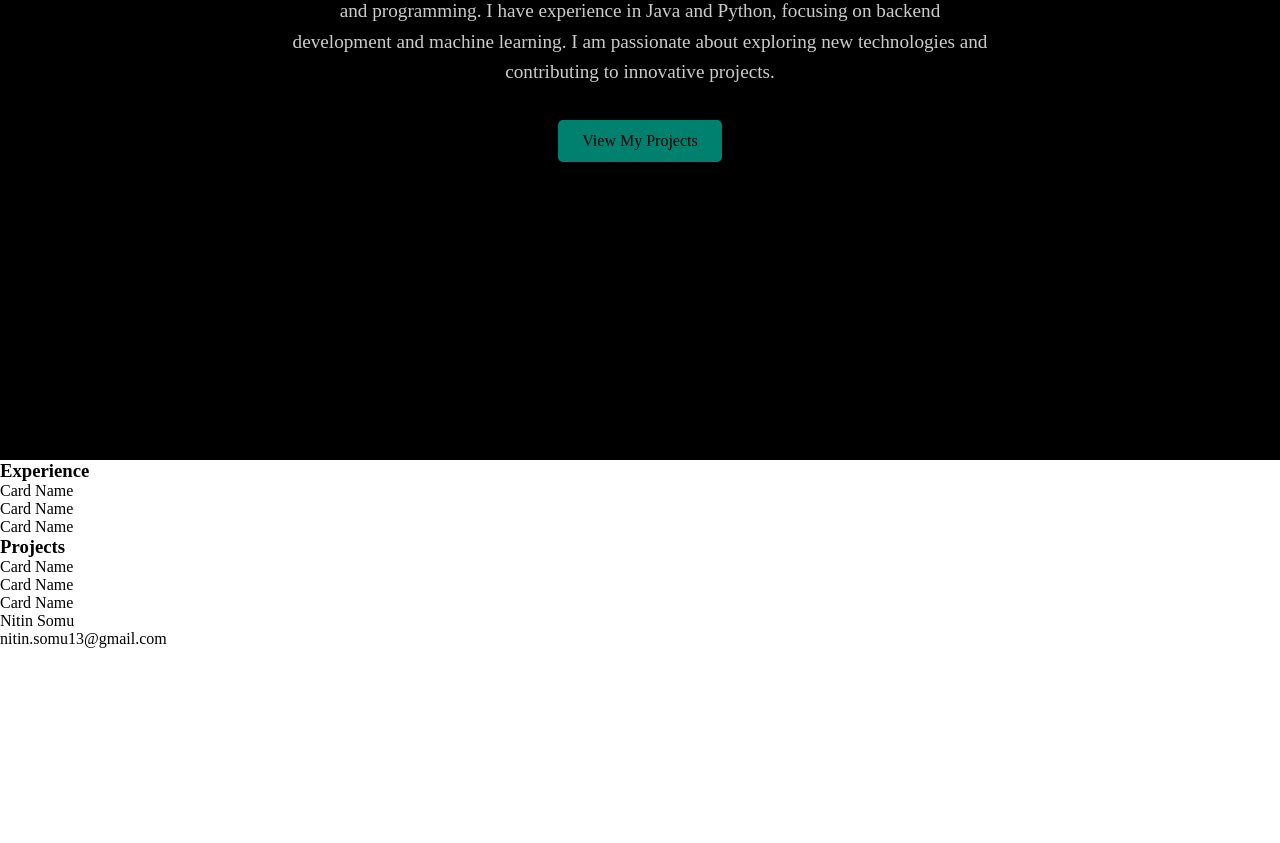
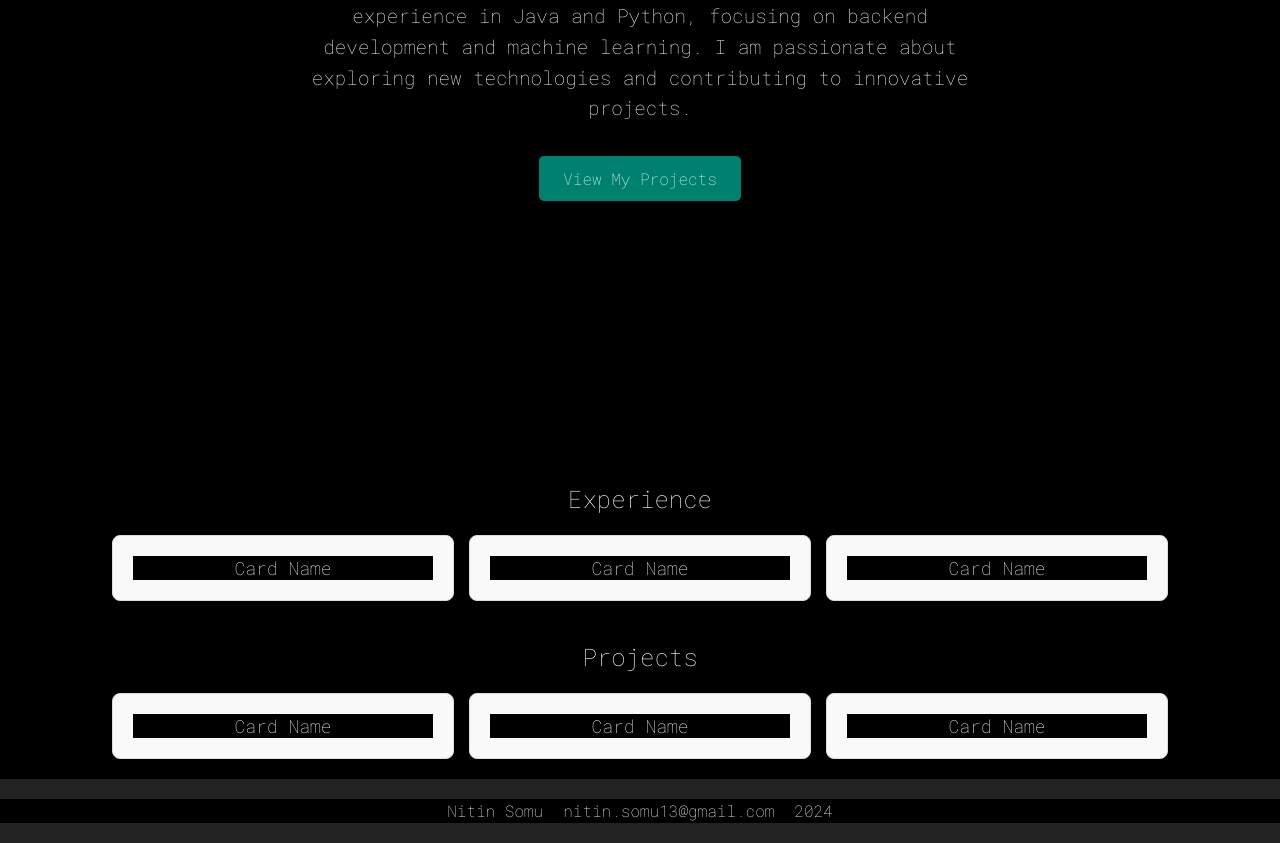
Before and after one commit to nitinsomu/Portfolio-React, a React (Vite) app: page / in a window 1280 px wide. Shown: the part 454-1297 px from the top of the page. Before the commit the page ends 1102 px from the top, so only its background shows below. Built offline with nearby package versions, Linux system fonts and the light colour scheme.

Commit message:
Made changes

```diff
--- a/index.html
+++ b/index.html
@@ -4,6 +4,9 @@
     <meta charset="UTF-8" />
     <meta name="viewport" content="width=device-width, initial-scale=1.0" />
     <title>Nitin Somu</title>
+    <link rel="preconnect" href="https://fonts.googleapis.com">
+    <link rel="preconnect" href="https://fonts.gstatic.com" crossorigin>
+    <link href="https://fonts.googleapis.com/css2?family=Roboto+Mono:ital,wght@0,100..700;1,100..700&display=swap" rel="stylesheet">
   </head>
   <body>
     <div id="root"></div>
--- a/src/components/card.jsx
+++ b/src/components/card.jsx
@@ -2,10 +2,10 @@ import React from "react";
 
 function Card() {
     return (
-        <div>
+        <div className="card">
             <p>Card Name</p>
         </div>
-    )
+    );
 }
 
 export default Card;
--- a/src/components/exp.jsx
+++ b/src/components/exp.jsx
@@ -3,13 +3,15 @@ import Card from "./card";
 
 function Exp() {
     return (
-        <div>
-            <h3>Experience</h3>
-            <Card />
-            <Card />
-            <Card />
+        <div className="container">
+            <h3 className="title">Experience</h3>
+            <div className="card-container">
+                <Card />
+                <Card />
+                <Card />
+            </div>
         </div>
-    )
+    );
 }
 
 export default Exp;
--- a/src/components/footer.jsx
+++ b/src/components/footer.jsx
@@ -1,14 +1,16 @@
 import React from "react";
 
 function Footer() {
+    let year = new Date().getFullYear();
     return (
-        <div>
-        <footer>
-            <p>Nitin Somu</p>
-            <p>nitin.somu13@gmail.com</p>
-        </footer>
+        <div className="footer-container">
+            <footer>
+                <div>Nitin Somu</div>
+                <div>nitin.somu13@gmail.com</div>
+                <div>{year}</div>
+            </footer>
         </div>
-    )
+    );
 }
 
 export default Footer;
--- a/src/components/projects.jsx
+++ b/src/components/projects.jsx
@@ -3,11 +3,13 @@ import Card from "./card";
 
 function Projects() {
     return (
-        <div>
-            <h3>Projects</h3>
-            <Card />
-            <Card />
-            <Card />
+        <div className="container">
+            <h3 className="title">Projects</h3>
+            <div className="card-container">
+                <Card />
+                <Card />
+                <Card />
+            </div>
         </div>
     )
 }
--- a/src/index.css
+++ b/src/index.css
@@ -1,6 +1,12 @@
 * {
     margin: 0;
     padding: 0;
+    font-family: "Roboto Mono", monospace;
+    font-optical-sizing: auto;
+    font-weight: 15;
+    font-style: normal;
+    color: white;
+    background-color: black;
 }
 .navbar {
     display: flex;
@@ -18,7 +24,6 @@
 
 .navbar ul li a {
     text-decoration: none;
-    color: #fff;
     font-size: 1rem;
     padding: 1rem 1rem;
     transition: all 0.3s ease;
@@ -26,7 +31,6 @@
 
 .navbar ul li a:hover {
     background-color: #fff;
-    color: #000;
 }
 
 /* Hero Section Styling */
@@ -35,8 +39,7 @@
     align-items: center;
     justify-content: center;
     min-height: 100vh;
-            background-color: #000; /* Black background */
-            color: #fff; /* White text */
+    background-color: #000;
     text-align: center;
     padding: 2rem;
 }
@@ -45,14 +48,12 @@
     font-size: 3rem;
     font-weight: bold;
     margin-bottom: 1rem;
-            color: #232D3F; /* Accent color for name */
 }
 
 .hero p {
     font-size: 1.2rem;
     max-width: 700px;
     line-height: 1.6;
-            color: #ccc; /* Soft white for paragraph */
 }
 
 /* Button Styling */
@@ -61,7 +62,6 @@
     margin-top: 2rem;
     padding: 0.75rem 1.5rem;
     font-size: 1rem;
-            color: #000;
     background-color: #008170; /* Green accent color */
     border: none;
     border-radius: 5px;
@@ -73,3 +73,66 @@
 .hero .btn:hover {
     background-color: #005B41; /* Darker green on hover */
 }
+
+/* styles.css */
+
+.container {
+    text-align: center;
+    padding: 20px;
+}
+
+.title {
+    font-size: 24px;
+    margin-bottom: 20px;
+}
+
+.card-container {
+    display: flex;
+    justify-content: center;
+    flex-wrap: wrap;
+    gap: 15px;
+}
+
+.card {
+    width: 300px;
+    padding: 20px;
+    border: 1px solid #ddd;
+    border-radius: 8px;
+    background-color: #f9f9f9;
+    box-shadow: 0 4px 8px rgba(0, 0, 0, 0.1);
+    transition: transform 0.2s;
+}
+
+.card:hover {
+    transform: translateY(-5px);
+}
+
+.card p {
+    font-size: 18px;
+}
+
+/* Footer.css */
+
+/* Footer.css */
+
+.footer-container {
+    background-color: #222;
+    text-align: center;
+    padding: 20px 0;
+    font-size: 16px;
+}
+
+.footer-container footer {
+    display: flex;
+    justify-content: center;
+    align-items: center;
+    gap: 20px; /* Spacing between items */
+}
+
+.footer-container div {
+    line-height: 1.5;
+}
+
+.footer-container div:hover {
+    transition: color 0.2s ease-in;
+}
--- a/src/main.jsx
+++ b/src/main.jsx
@@ -1,6 +1,5 @@
 import { StrictMode } from 'react'
 import { createRoot } from 'react-dom/client'
-// import './index.css'
 import App from './App.jsx'
 
 createRoot(document.getElementById('root')).render(
```
Lines whose indentation alone changed are shown as unchanged.
